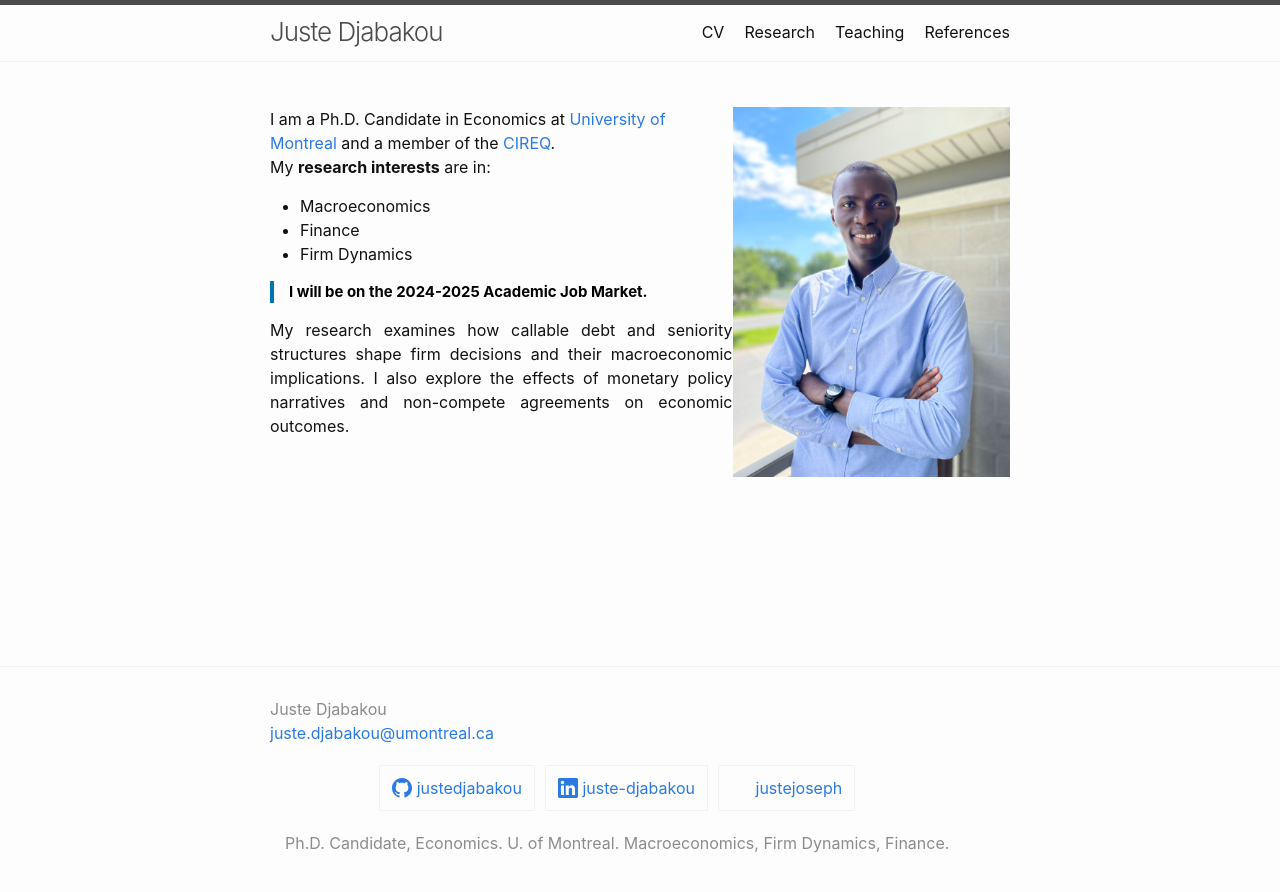
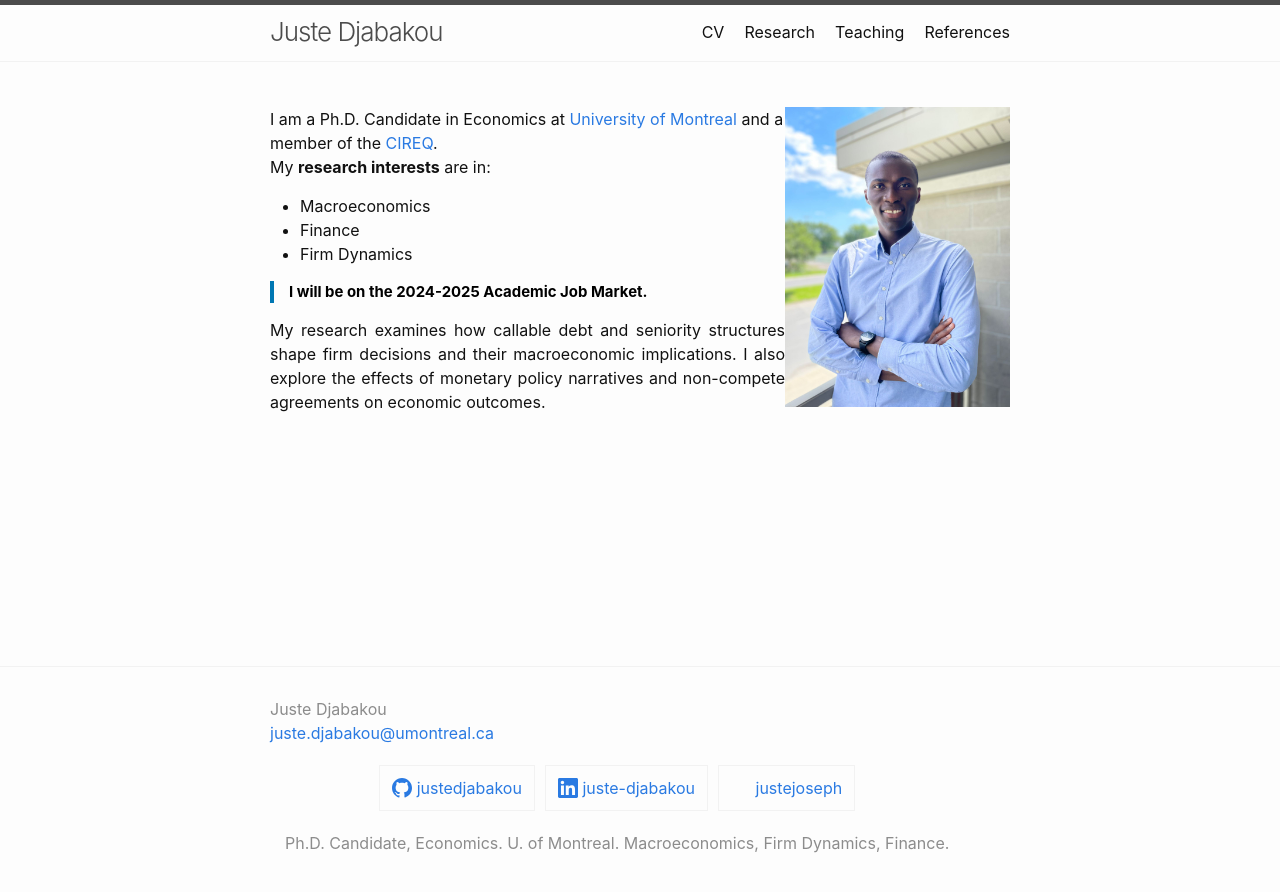
Before and after one commit to justedjabakou/justedjabakou.github.io, a Jekyll site: the page built from index.md, in a window 1280 px wide. Shown: the top 892 px of the page. Built offline with Jekyll 4.4.1, drawn with Linux system fonts in a browser that asks for light colours.

Commit message:
Update index.md

```diff
--- a/index.md
+++ b/index.md
@@ -5,7 +5,7 @@
 layout: home
 ---
 
-<img id="profile" src="/assets/Juste.jpg" height="370" align="right"/>
+<img id="profile" src="/assets/Juste.jpg" height="300" align="right"/>
 <!-- <style>
 img {
   border-radius: 3%;
```
